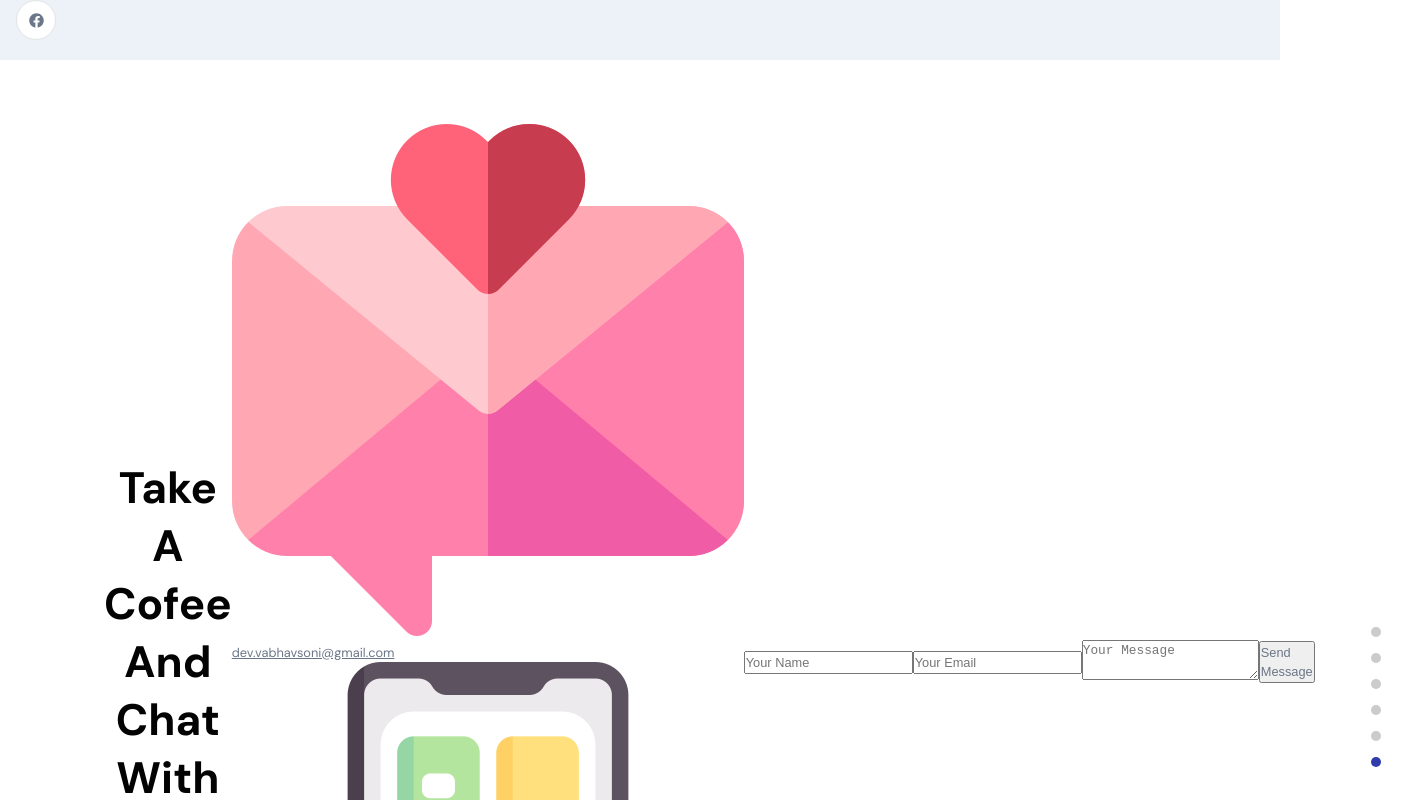
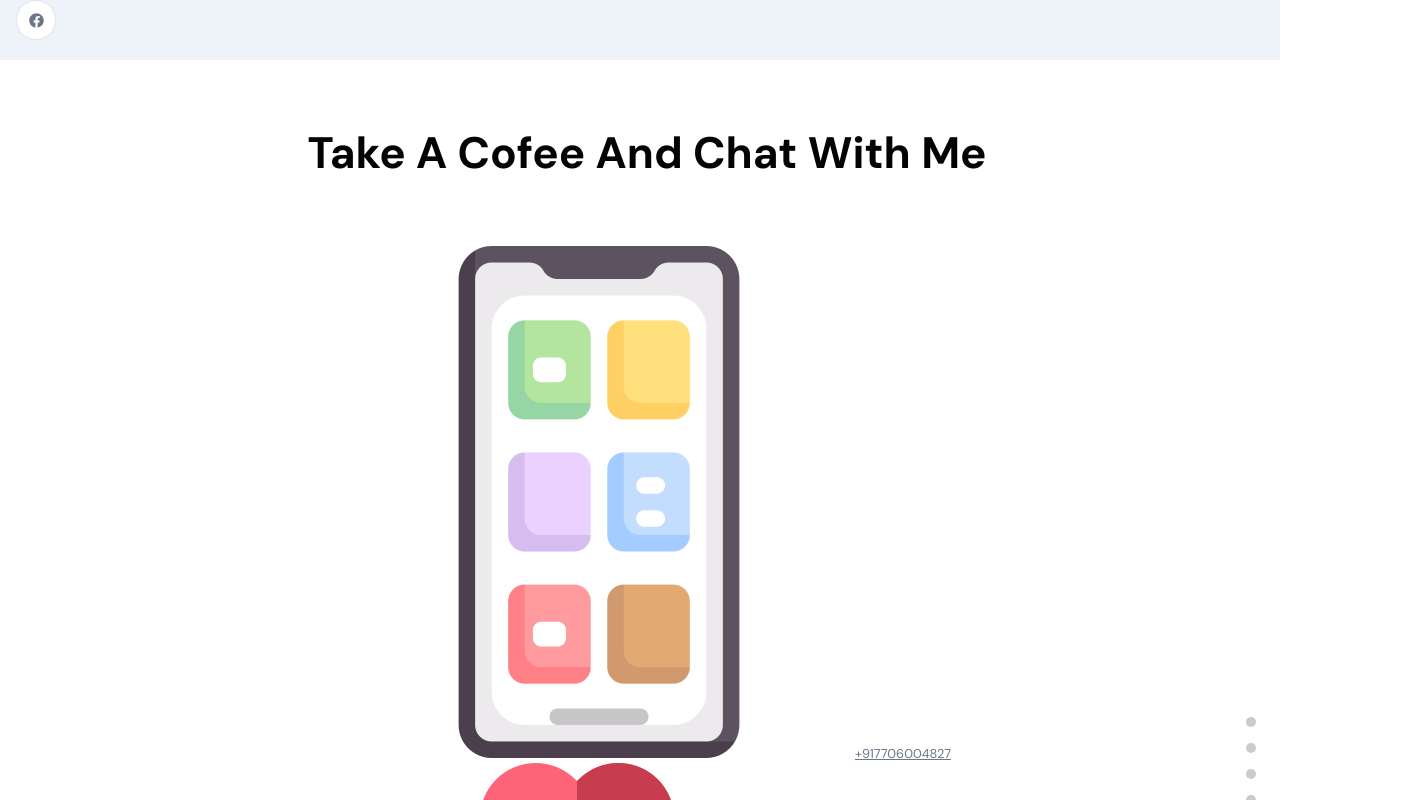
Before and after one commit to Vaibhavsoni109/Vaibhav_portfolio, a React (Vite) app in the folder frontend/: page / in a window 1280 px wide. Shown: the part 3940-4740 px from the top of the page, 1405 px wide, since content can reach past the window. Built offline with nearby package versions, Linux system fonts and the light colour scheme; no server answers.

Commit message:
fotter jsx

```diff
--- a/frontend/src/container/Footer/Footer.jsx
+++ b/frontend/src/container/Footer/Footer.jsx
@@ -3,25 +3,33 @@ import './Footer.scss'
 import MotionWrap from '../../wrapper/MotionWrap';
 import AppWrap from '../../wrapper/AppWrap';
 import { images } from "../../constants"
-import {client} from "../../client";
+import { client } from "../../client";
 const Footer = () => {
   // const [first, setfirst] = useState(second)
-  const [fromData, setfromData] = useState({name:"",email:"",message:""})
+  const [formData, setformData] = useState({ name: "", email: "", message: "" })
   const [isFormSubmitted, setisFormSubmitted] = useState(false)
   const [loading, setloading] = useState(false)
 
-  const {name,email,message}=fromData;
+  const { name, email, message } = formData;
 
-  const handleChangeInput=()=>
-  {
-    const {name,value}=e.target;
-    setfromData({...FormData,[name]:value})
+  const handleChangeInput = () => {
+    const { name, value } = e.target;
+    setformData({ ...formData, [name]: value })
   }
 
-  const handleSubmit=()=>
-  {
+  const handleSubmit = () => {
     setloading(true);
   }
+  const contact = {
+    _type: 'contact',
+    name: formData.name,
+    email: email,
+    message: message,
+  }
+  client.create(contact).then(() => {
+    setloading(false);
+    setisFormSubmitted(true);
+  })
   return (
 
     <>
@@ -38,18 +46,21 @@ const Footer = () => {
           <a href="tel:+917706004827" className='p-text'>+917706004827</a>
         </div>
       </div>
-
+      {!isFormSubmitted ?
 
         <div className="app__footer-form app__flex">
           <div className="app__flex">
-          <input type="text"className='p-text' name='name' placeholder='Your Name' value={name} onChange={handleChangeInput}/>
-          <input type="email"className='p-text' name='email' placeholder='Your Email' value={email} onChange={handleChangeInput}/>
+            <input type="text" className='p-text' name='name' placeholder='Your Name' value={name} onChange={handleChangeInput} />
+            <input type="email" className='p-text' name='email' placeholder='Your Email' value={email} onChange={handleChangeInput} />
           </div>
           <div>
-          <textarea name="message"value={message} className='p-text' placeholder='Your Message' id=""></textarea>
+            <textarea name="message" value={message} className='p-text' placeholder='Your Message' id=""></textarea>
           </div>
-        <button className='p-text' type='button' onClick={handleSubmit}>{loading?"Sending...":"Send Message"}</button>
+          <button className='p-text' type='button' onClick={handleSubmit}>{loading ? "Sending..." : "Send Message"}</button>
+        </div> : <div>
+          <h3 className="head-text">Thank You for getting in</h3>
         </div>
+      }
     </>
 
   )
--- a/frontend/src/container/Footer/Footer.scss
+++ b/frontend/src/container/Footer/Footer.scss
@@ -0,0 +1,19 @@
+.app__footer
+{
+    flex: 1;
+    width: 100%;
+    flex-direction: column;
+
+}
+.app__footer-cards
+{
+    width: 60%;
+    display: flex;
+    justify-content: space-evenly;
+    align-items: center;
+    flex-wrap: wrap-reverse;
+    margin: 4rem 2rem 2rem;
+    .app__footer-card{
+        min-width: 290px;
+    }
+}
```
Lines whose indentation alone changed are shown as unchanged.
